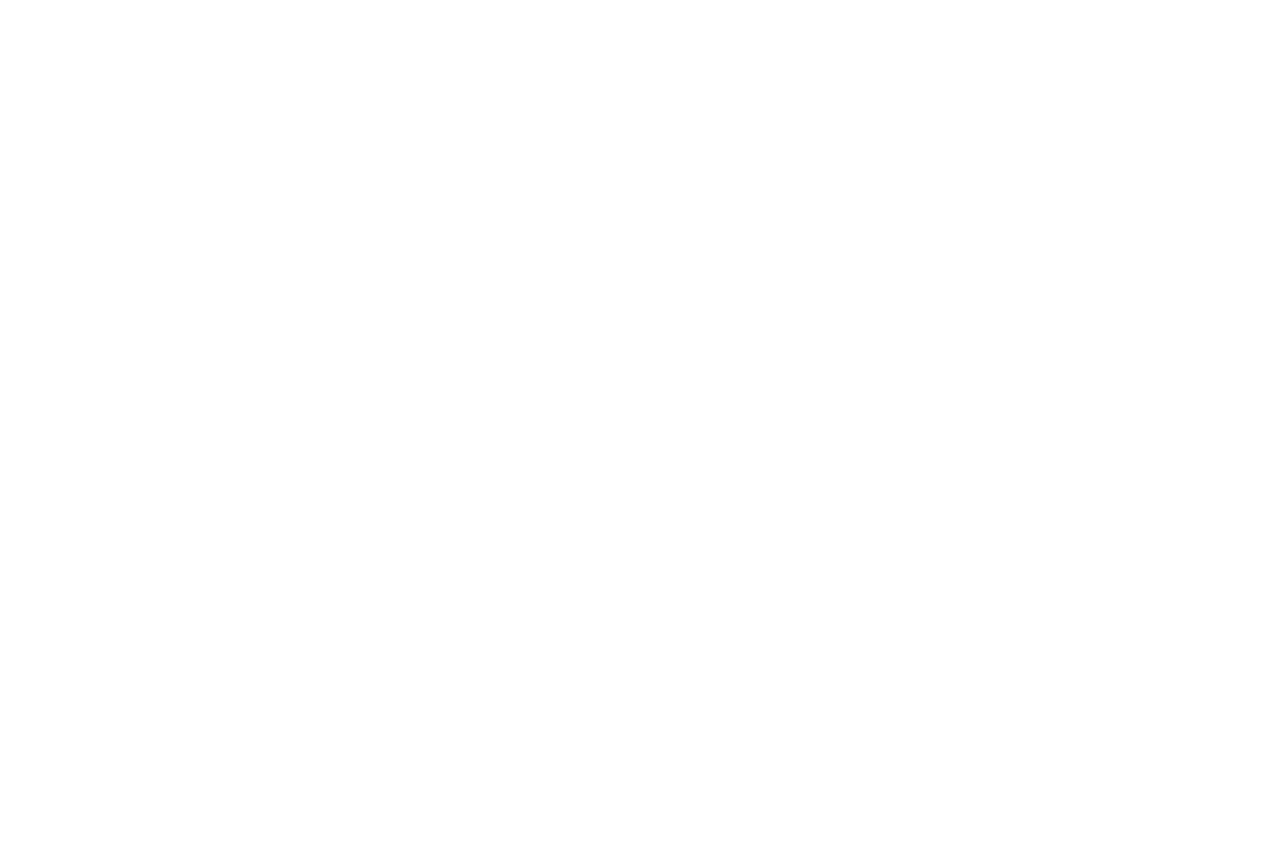
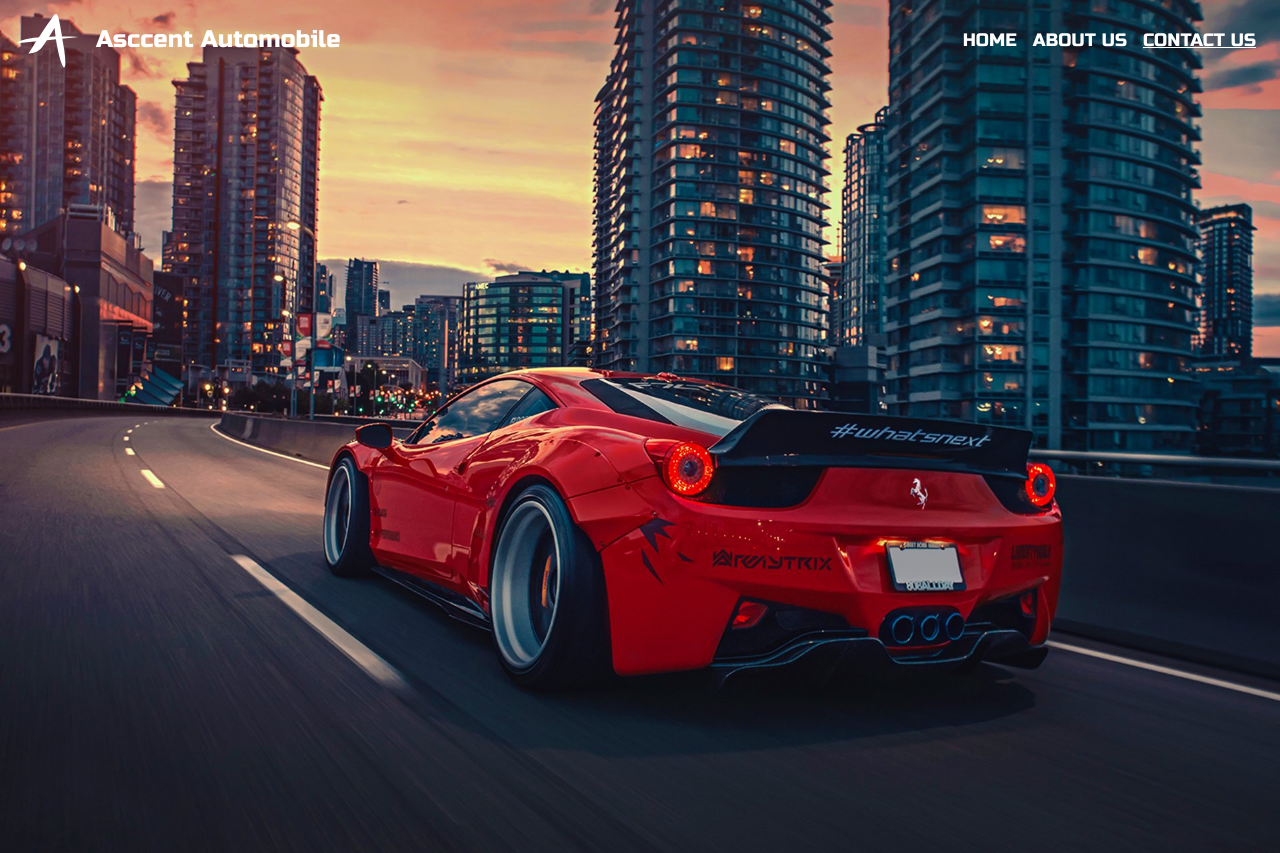
Before and after one commit to ukayaj620/asccent, a React (Create React App) app: page /contact in a window 1280 px wide. Before the commit the page ends 800 px from the top, so only its background shows below. Built offline with nearby package versions, Linux system fonts and the light colour scheme.

Commit message:
feat(app): create contact us page

```diff
--- a/src/App.js
+++ b/src/App.js
@@ -2,6 +2,7 @@
 import { Helmet } from 'react-helmet';
 import { BrowserRouter, Route, Switch } from 'react-router-dom';
 import About from './pages/About';
+import Contact from './pages/Contact';
 import Home from './pages/Home';
 
 const App = () => {
@@ -14,6 +15,7 @@
         <Switch>
           <Route exact path="/" component={Home} />
           <Route path="/about" component={About} />
+          <Route path="/contact" component={Contact} />
         </Switch>
       </BrowserRouter>
     </div>
--- /dev/null
+++ b/src/pages/Contact.jsx
@@ -0,0 +1,17 @@
+import React from 'react';
+import NavBar from '../components/NavBar';
+import image from '../helpers/image';
+
+const Contact = () => {
+  return (
+    <div>
+      <NavBar />
+      <img
+        style={{ marginTop: '-5rem' }}
+        src={image.load('bg_contact')}
+      />
+    </div>
+  );
+};
+
+export default Contact;
```
